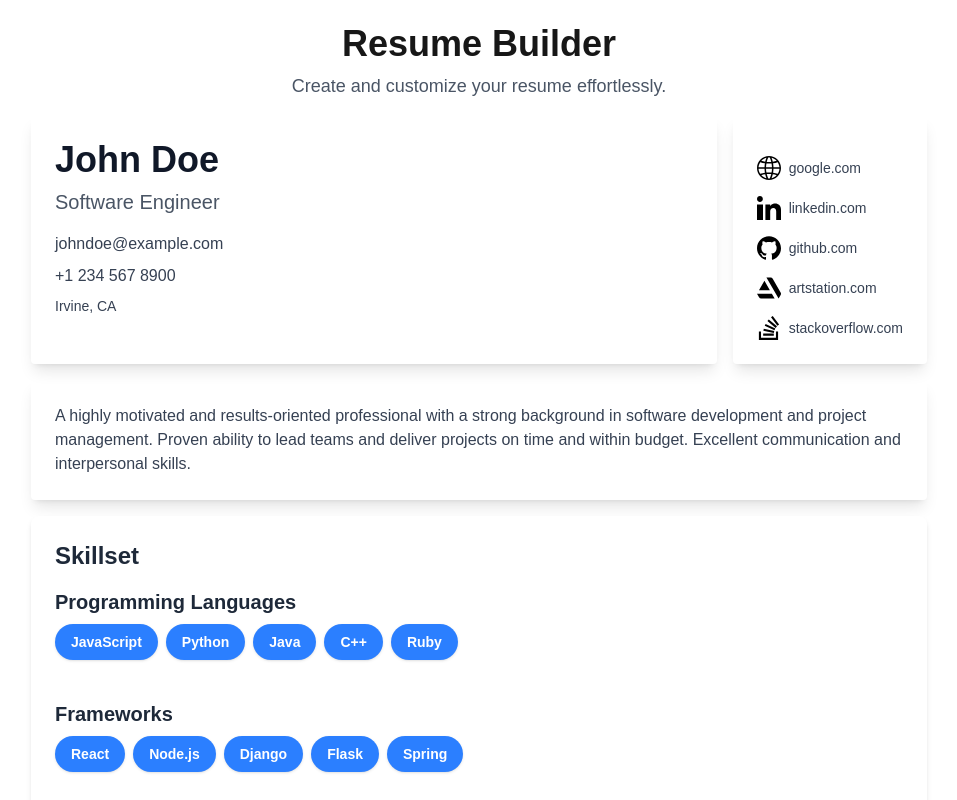
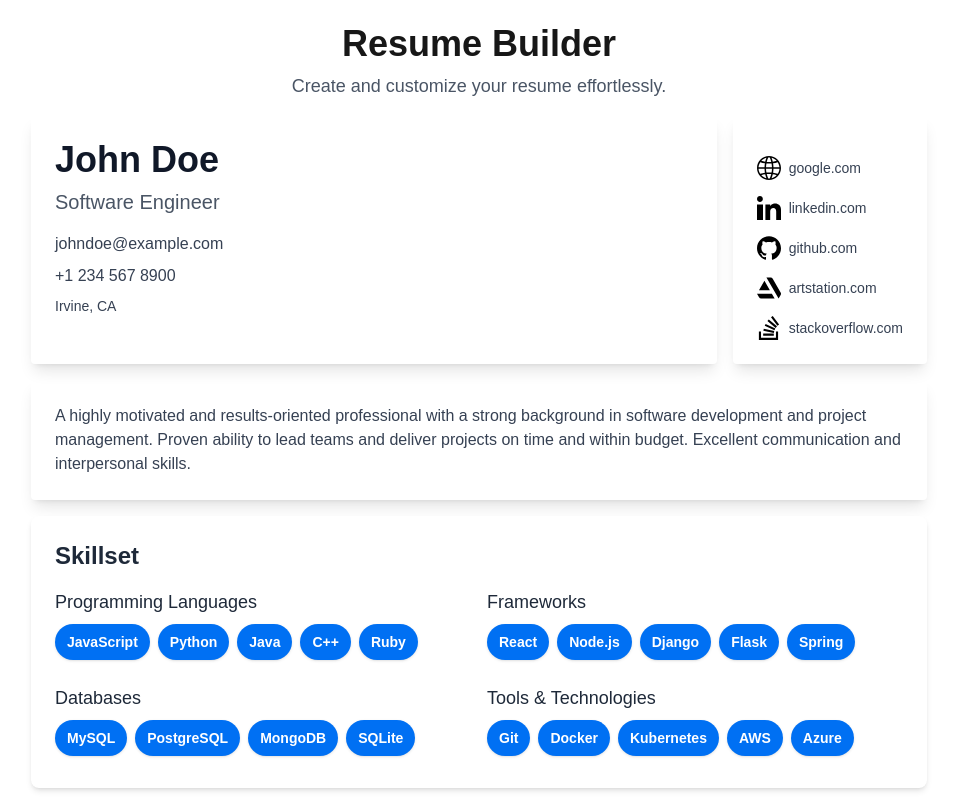
Before and after one commit to KiwiFunk/resume-builder, a Next.js app in the folder resume-app/: page / in a window 1280 px wide. Shown: the top 800 px of the page, without its empty margins (161-1118 px from the left). Built offline with nearby package versions, Linux system fonts and the light colour scheme.

Commit message:
Updated formatting of Skills component

```diff
--- a/resume-app/src/components/Skills.js
+++ b/resume-app/src/components/Skills.js
@@ -2,21 +2,21 @@ export default function Skills({ data }) {
   return (
     <div className="mt-4 p-6 bg-white rounded-lg shadow-md w-full max-w-4xl">
       <h2 className="text-2xl font-bold text-gray-800 mb-4">Skillset</h2>
-      <div className="flex flex-wrap gap-4">
+      <div className="grid grid-cols-2 gap-4">
 
         {/* Iterate through each skill group */}
         {data.skills.map((group, index) => (
-          <div key={index} className="mb-6 w-full">
+          <div key={index} className="mb-2 w-full">
 
             {/* Group Name */}
-            <h3 className="text-xl font-bold text-gray-800 mb-2">{group.groupName}</h3>
+            <h3 className="text-lg text-gray-800 mb-2">{group.groupName}</h3>
 
             {/* Iterate through skills in that group */}
             <div className="flex flex-wrap gap-2">
               {group.items.map((skill, skillIndex) => (
                 <span
                   key={skillIndex}
-                  className="px-4 py-2 rounded-full bg-blue-500 text-white text-sm font-semibold shadow-sm"
+                  className="px-3 py-2 rounded-full bg-(--accent) text-white text-sm font-semibold shadow-sm"
                 >
                   {skill}
                 </span>
```
